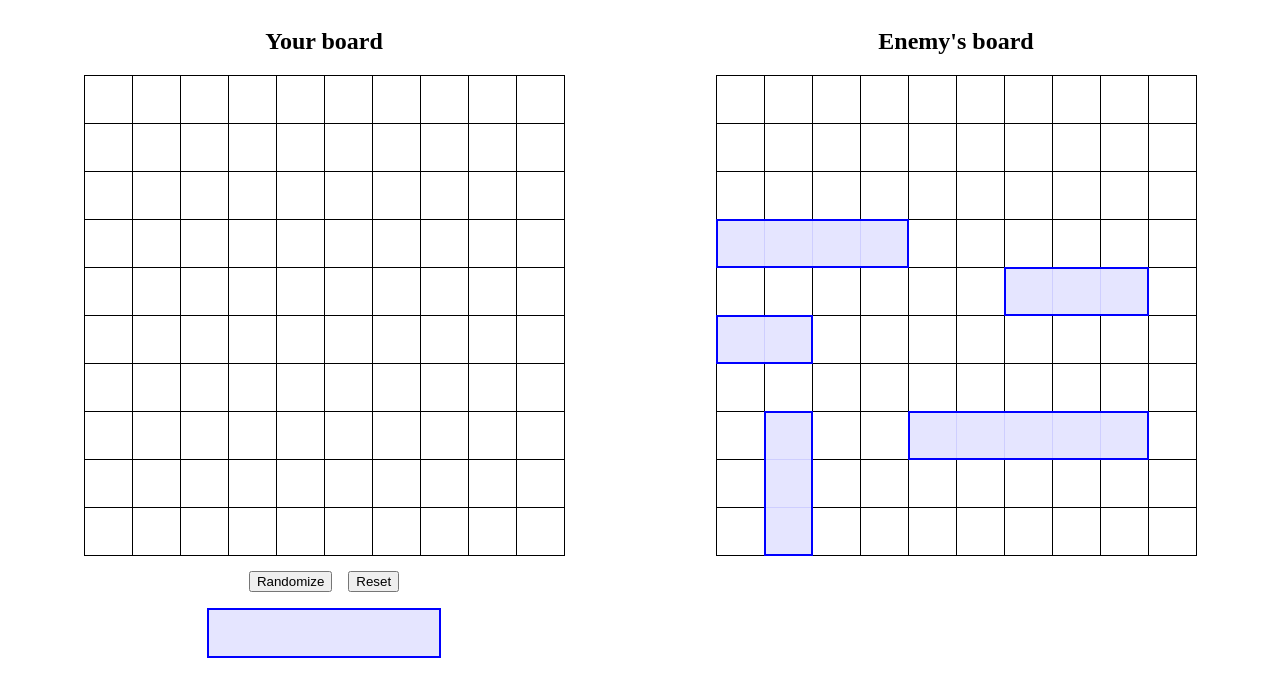
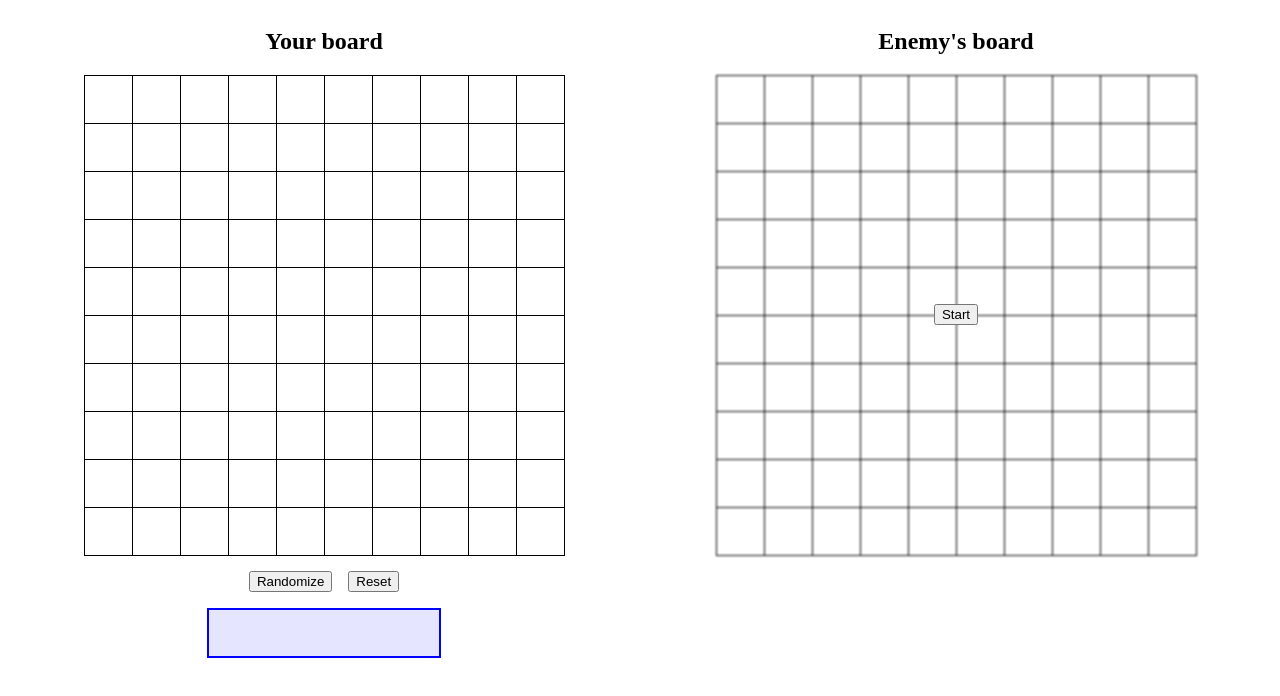
Before and after one commit to DerekWhiteM/battleship, a React app: page / in a window 1280 px wide. Shown: the top 696 px of the page. Built offline with nearby package versions, Linux system fonts and the light colour scheme.

Commit message:
add a start button

```diff
--- a/public/style.css
+++ b/public/style.css
@@ -8,6 +8,7 @@
     display: grid;
     grid-template-columns: repeat(10, 3rem);
     grid-template-rows: repeat(10, 3rem);
+    position: relative;
 }
 
 .gameboard__grid__item {
@@ -98,3 +99,28 @@
 .gameboard__title {
     text-align: center;
 }
+
+.gameboard__blur {
+    display: block;
+    opacity: 100;
+    z-index: 2;
+    content: "";
+    font-size: 0.9rem;
+    text-align: center;
+    line-height: 27.5;
+    color: #0065d8;
+    text-shadow: white 0px 0 5px;
+    position: absolute;
+    top: -5px;
+    bottom: -5px;
+    left: -5px;
+    right: -5px;
+    backdrop-filter: blur(1px);
+}
+
+.gameboard__startButton {
+    position: absolute;
+    z-index: 3;
+    align-self: center;
+    justify-self: center;
+}
--- a/src/components/Gameboard.tsx
+++ b/src/components/Gameboard.tsx
@@ -21,6 +21,12 @@ export default function Gameboard (props: { player: Player, game: Game }) {
         <div className="gameboard">
             <h2 className="gameboard__title">{title}</h2>
             <div className="gameboard__grid">
+                {!player.isHuman &&
+                    <>
+                        <div className="gameboard__blur"></div>
+                        <button className="gameboard__startButton">Start</button>
+                    </>
+                }
                 <Tiles />
             </div>
             {player.isHuman &&
@@ -69,7 +75,7 @@ export default function Gameboard (props: { player: Player, game: Game }) {
                     }
                 }
                 const className = () => {
-                    if (!placedShip) return 'gameboard__grid__item'
+                    if (!placedShip || !player.isHuman) return 'gameboard__grid__item'
                     if (orientation === 'horizontal') {
                         if (indexOfShip() === 0) return 'gameboard__grid__item--ship-h-first'
                         if (indexOfShip() === placedShip.length - 1) return 'gameboard__grid__item--ship-h-last'
@@ -105,9 +111,7 @@ export default function Gameboard (props: { player: Player, game: Game }) {
                     return arr
                 })
 
-                const nextPredefinedShip = predefinedShips.find(el => {
-                    return el.id === Number(currentShip.id) + 1
-                })
+                const nextPredefinedShip = predefinedShips.find(el => el.id === Number(currentShip.id) + 1)
 
                 if (nextPredefinedShip) {
                     const nextShip = new Ship(nextPredefinedShip.id, nextPredefinedShip.length)
```
